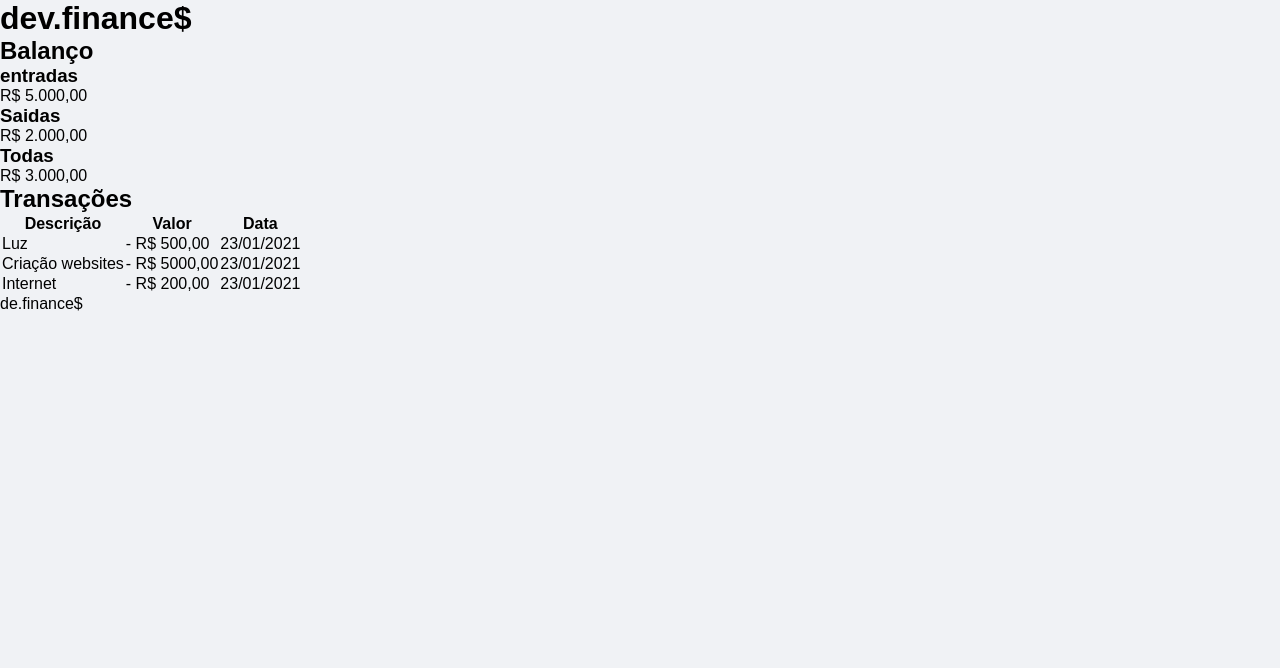
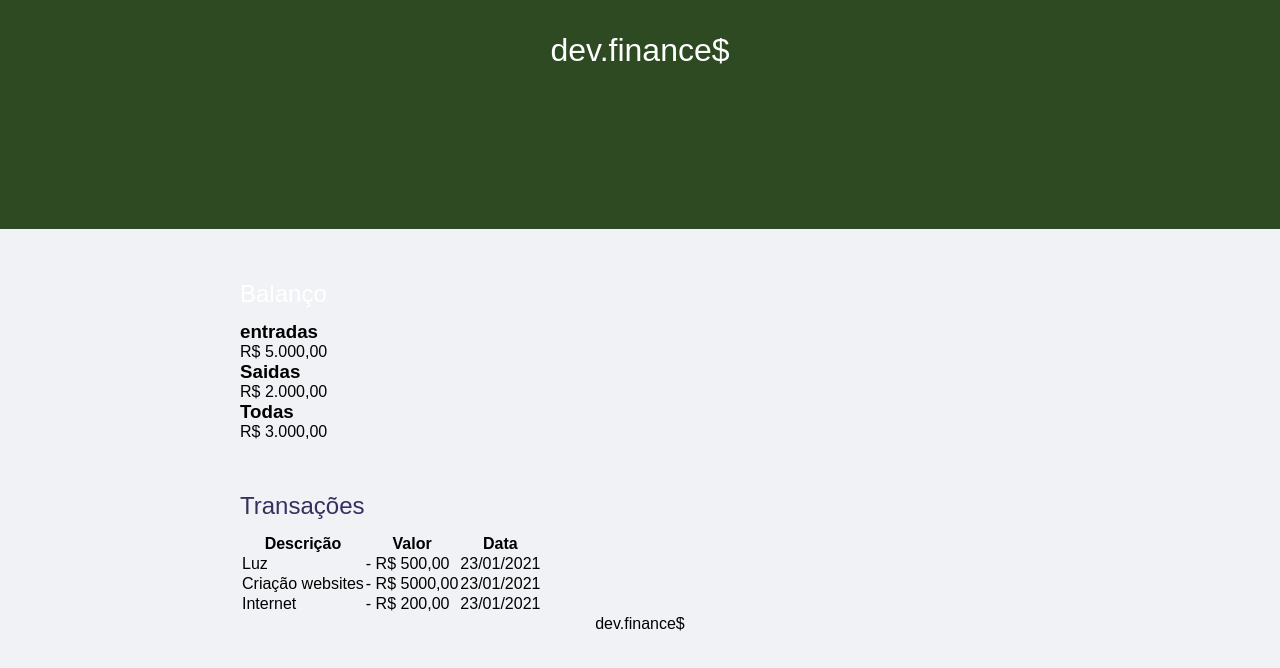
Before and after one commit to Maik-Biazi/dev.financa, a plain HTML site: page index.html in a window 1280 px wide. Drawn offline with Linux system fonts and the light colour scheme.

Commit message:
2 commit

```diff
--- a/index.html
+++ b/index.html
@@ -12,7 +12,7 @@
     <header>
       <h1 id="logo">dev.finance$</h1>
     </header>
-    <main>
+    <main class="container">
       <section id="balance">
         <h2>Balanço</h2>
         <div class="card">
@@ -60,7 +60,7 @@
       </section>
     </main>
     <footer>
-      <p>de.finance$</p>
+      <p>dev.finance$</p>
     </footer>
   </body>
 </html>
--- a/style.css
+++ b/style.css
@@ -8,3 +8,47 @@ body{
     background:#f0f2f5;
     font-family: 'Poppins', sans-serif;
 }
+.container{
+    width: min(90vw, 800px);
+    margin: 0 auto;
+
+}
+/* titles =========================================*/
+h2{
+    margin-top: 3.2rem;
+    margin-bottom: 0.8rem;
+    color: #362f5f;
+    font-weight: normal;
+}
+
+/* header =========================================*/
+
+header{
+        background:#2d4a22;
+        padding: 2rem 0 10rem;
+        text-align: center;
+}
+header h1{
+    color: #fff;
+    font-weight: 100;
+
+
+}
+
+/* Balance =========================================*/
+#balance{
+    margin-top:-8rem;
+    margin-top:0;
+}
+#balance h2{
+    color: white;
+
+}
+
+
+
+/* footer =========================================*/
+
+footer{
+    text-align: center;
+}
```
